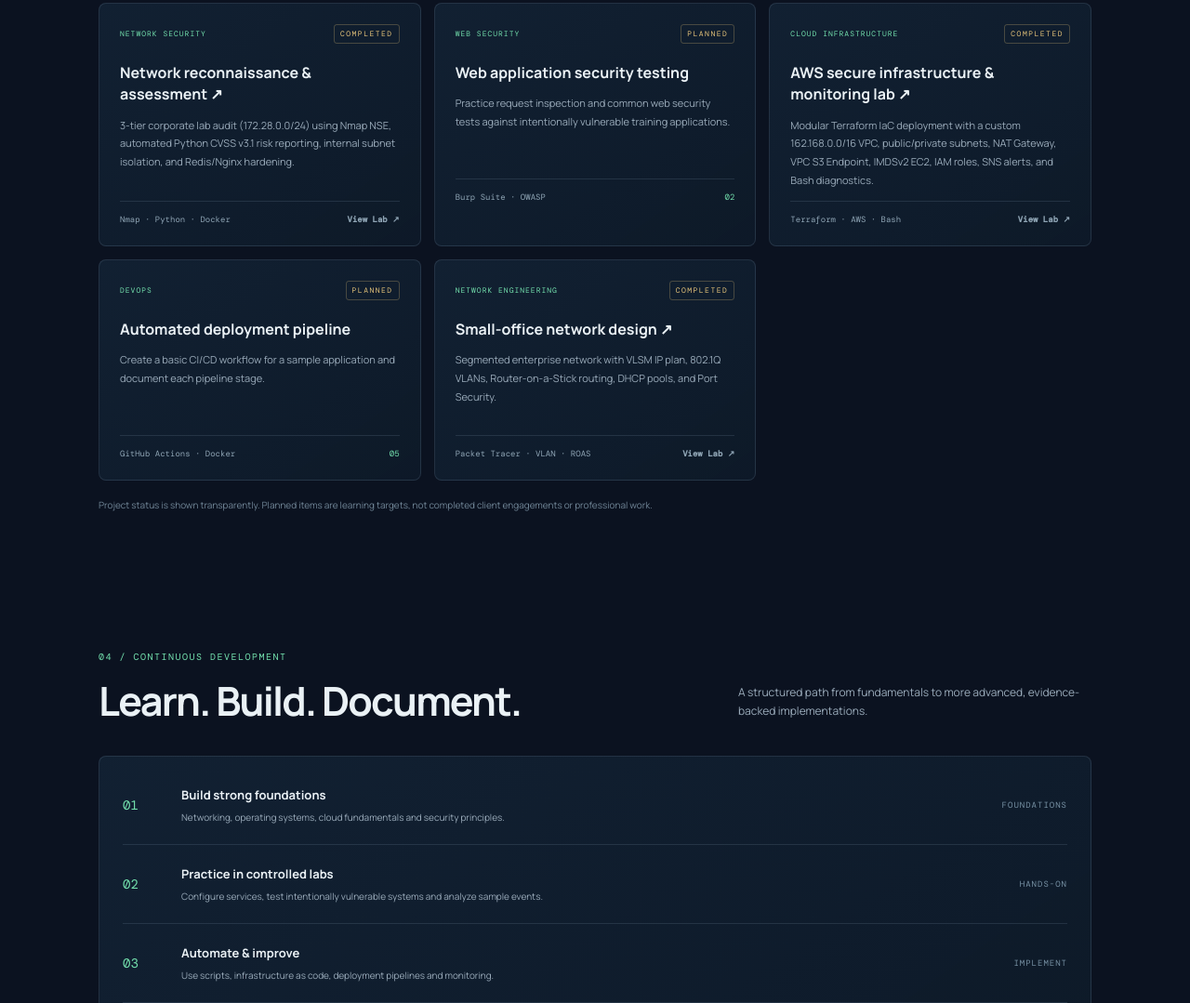
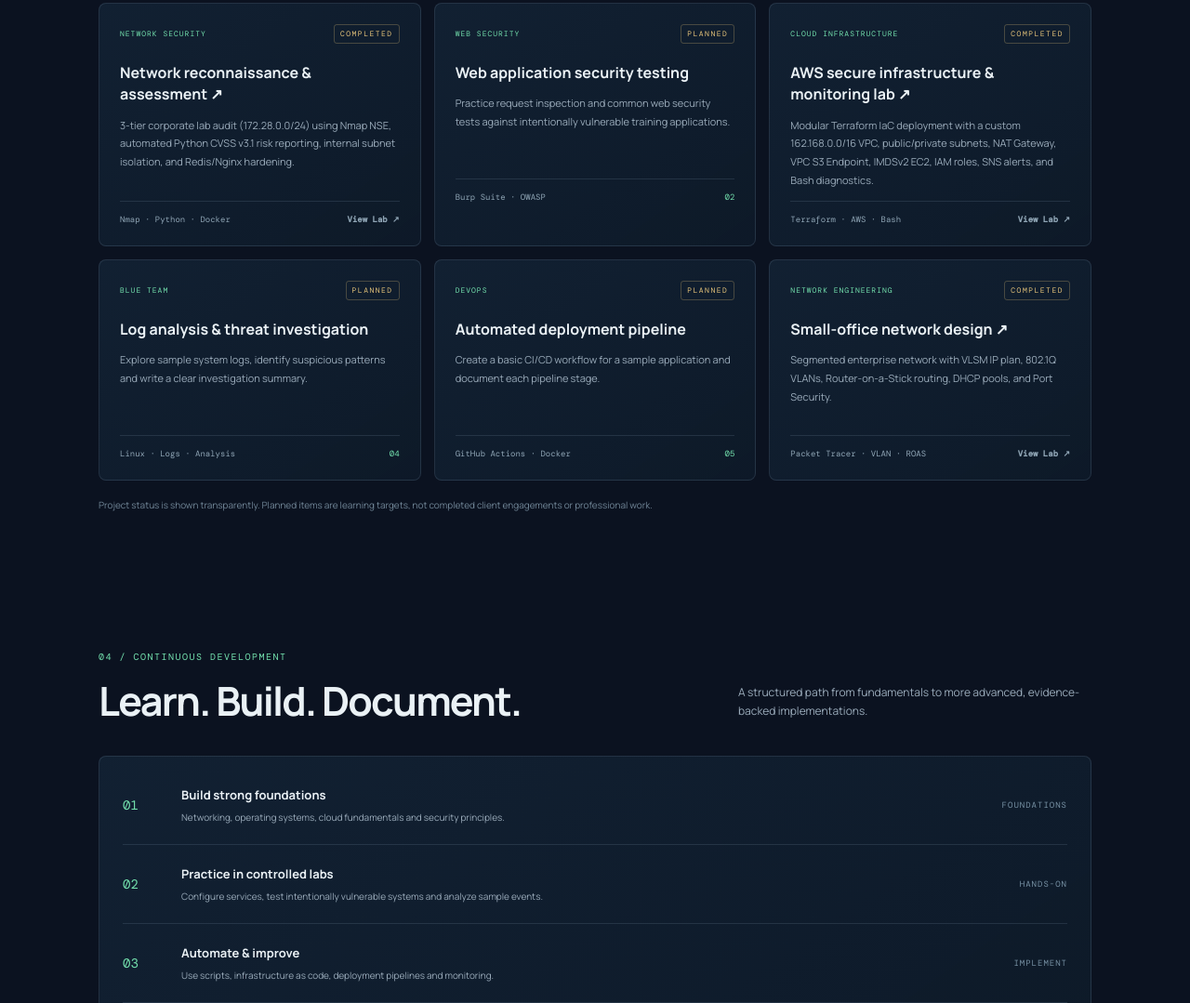
Before and after one commit to sahanihimanshu494-cpu/it-infrastructure-cybersecurity-portfolio, a plain HTML site: page index.html in a window 1280 px wide. Shown: the part 2797-3876 px from the top of the page at 93% size. Drawn offline with nearby package versions, Linux system fonts and the light colour scheme.

Commit message:
Update index.html

```diff
--- a/index.html
+++ b/index.html
@@ -88,6 +88,7 @@
         <article class="project-card panel" onclick="window.open('https://github.com/sahanihimanshu494-cpu/it-infrastructure-cybersecurity-portfolio/tree/main/network-recon-vapt-lab', '_blank', 'noopener,noreferrer')" style="cursor: pointer;"><div class="project-top"><span class="project-type">NETWORK SECURITY</span><span class="project-status">COMPLETED</span></div><h3><a href="https://github.com/sahanihimanshu494-cpu/it-infrastructure-cybersecurity-portfolio/tree/main/network-recon-vapt-lab" target="_blank" rel="noopener noreferrer" style="color: inherit; text-decoration: none;">Network reconnaissance &amp; assessment ↗</a></h3><p>3-tier corporate lab audit (172.28.0.0/24) using Nmap NSE, automated Python CVSS v3.1 risk reporting, internal subnet isolation, and Redis/Nginx hardening.</p><div class="project-bottom"><span>Nmap · Python · Docker</span><a href="https://github.com/sahanihimanshu494-cpu/it-infrastructure-cybersecurity-portfolio/tree/main/network-recon-vapt-lab" target="_blank" rel="noopener noreferrer" style="color: inherit; font-weight: 600;">View Lab ↗</a></div></article>
         <article class="project-card panel"><div class="project-top"><span class="project-type">WEB SECURITY</span><span class="project-status">PLANNED</span></div><h3>Web application security testing</h3><p>Practice request inspection and common web security tests against intentionally vulnerable training applications.</p><div class="project-bottom"><span>Burp Suite · OWASP</span><span>02</span></div></article>
         <article class="project-card panel" onclick="window.open('https://github.com/sahanihimanshu494-cpu/it-infrastructure-cybersecurity-portfolio/tree/main/aws-secure-infrastructure-lab', '_blank', 'noopener,noreferrer')" style="cursor: pointer;"><div class="project-top"><span class="project-type">CLOUD INFRASTRUCTURE</span><span class="project-status">COMPLETED</span></div><h3><a href="https://github.com/sahanihimanshu494-cpu/it-infrastructure-cybersecurity-portfolio/tree/main/aws-secure-infrastructure-lab" target="_blank" rel="noopener noreferrer" style="color: inherit; text-decoration: none;">AWS secure infrastructure &amp; monitoring lab ↗</a></h3><p>Modular Terraform IaC deployment with a custom 162.168.0.0/16 VPC, public/private subnets, NAT Gateway, VPC S3 Endpoint, IMDSv2 EC2, IAM roles, SNS alerts, and Bash diagnostics.</p><div class="project-bottom"><span>Terraform · AWS · Bash</span><a href="https://github.com/sahanihimanshu494-cpu/it-infrastructure-cybersecurity-portfolio/tree/main/aws-secure-infrastructure-lab" target="_blank" rel="noopener noreferrer" style="color: inherit; font-weight: 600;">View Lab ↗</a></div></article>
+        <article class="project-card panel"><div class="project-top"><span class="project-type">BLUE TEAM</span><span class="project-status">PLANNED</span></div><h3>Log analysis & threat investigation</h3><p>Explore sample system logs, identify suspicious patterns and write a clear investigation summary.</p><div class="project-bottom"><span>Linux · Logs · Analysis</span><span>04</span></div></article>
         <article class="project-card panel"><div class="project-top"><span class="project-type">DEVOPS</span><span class="project-status">PLANNED</span></div><h3>Automated deployment pipeline</h3><p>Create a basic CI/CD workflow for a sample application and document each pipeline stage.</p><div class="project-bottom"><span>GitHub Actions · Docker</span><span>05</span></div></article>
         <article class="project-card panel" onclick="window.open('https://github.com/sahanihimanshu494-cpu/it-infrastructure-cybersecurity-portfolio/tree/main/small-office-vlan-lab', '_blank', 'noopener,noreferrer')" style="cursor: pointer;"><div class="project-top"><span class="project-type">NETWORK ENGINEERING</span><span class="project-status">COMPLETED</span></div><h3><a href="https://github.com/sahanihimanshu494-cpu/it-infrastructure-cybersecurity-portfolio/tree/main/small-office-vlan-lab" target="_blank" rel="noopener noreferrer" style="color: inherit; text-decoration: none;">Small-office network design ↗</a></h3><p>Segmented enterprise network with VLSM IP plan, 802.1Q VLANs, Router-on-a-Stick routing, DHCP pools, and Port Security.</p><div class="project-bottom"><span>Packet Tracer · VLAN · ROAS</span><a href="https://github.com/sahanihimanshu494-cpu/it-infrastructure-cybersecurity-portfolio/tree/main/small-office-vlan-lab" target="_blank" rel="noopener noreferrer" style="color: inherit; font-weight: 600;">View Lab ↗</a></div></article>
       </div>
```
